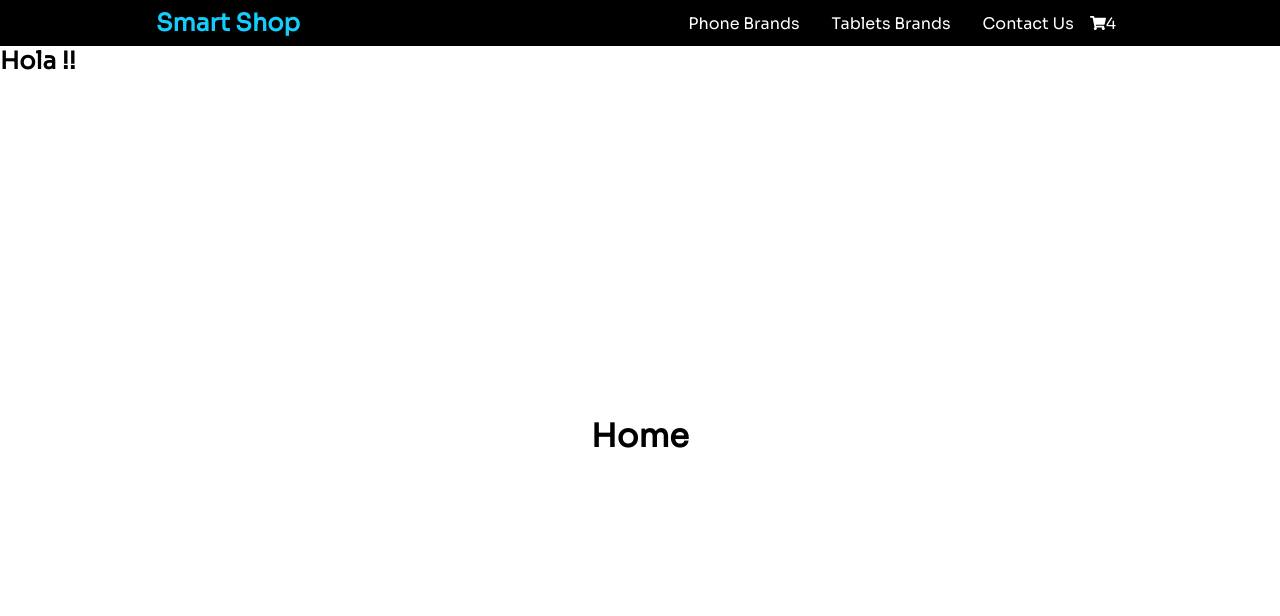
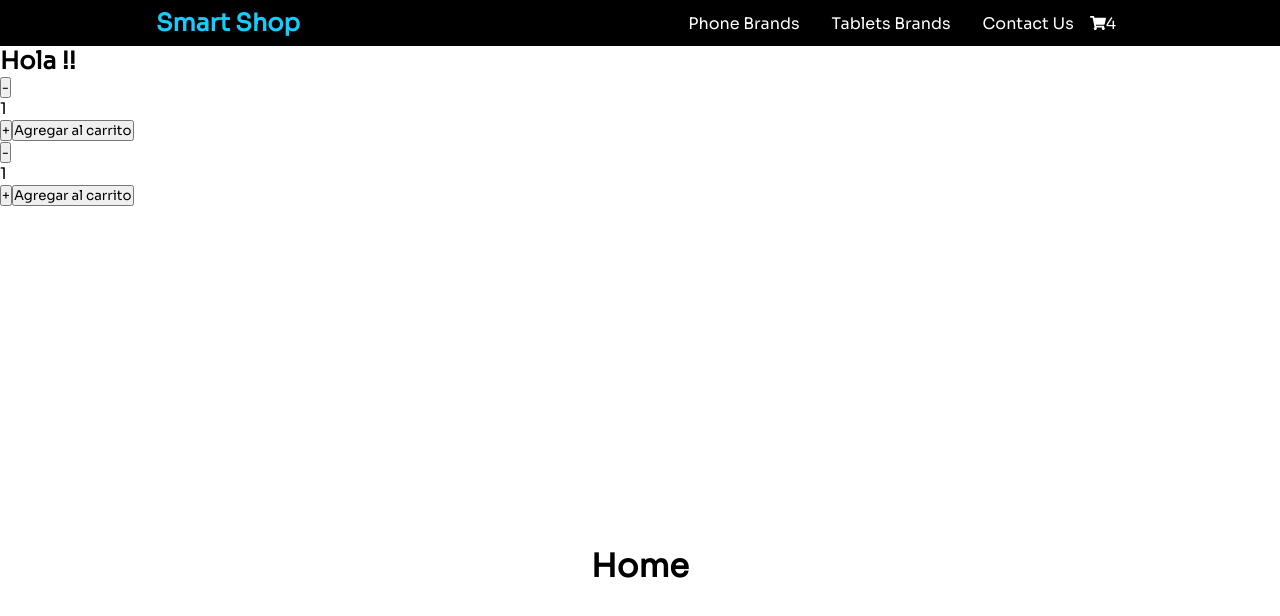
Before and after one commit to franbenettini/cellphone-app, a React (Create React App) app: page / in a window 1280 px wide. Shown: the top 616 px of the page. Built offline with nearby package versions, Linux system fonts and the light colour scheme.

Commit message:
add Counter

```diff
--- a/public/index.html
+++ b/public/index.html
@@ -9,12 +9,10 @@
       name="description"
       content="Web site created using create-react-app"
     />
-    <link rel="apple-touch-icon" href="%PUBLIC_URL%/logo192.png" />
     <!--
       manifest.json provides metadata used when your web app is installed on a
       user's mobile device or desktop. See https://developers.google.com/web/fundamentals/web-app-manifest/
     -->
-    <link rel="manifest" href="%PUBLIC_URL%/manifest.json" />
     <!--
       Notice the use of %PUBLIC_URL% in the tags above.
       It will be replaced with the URL of the `public` folder during the build.
--- /dev/null
+++ b/src/components/ItemCount/ItemCount.js
@@ -0,0 +1,29 @@
+import { useState } from 'react'
+
+const Counter = ({initial, stock, onAdd}) => {
+    const [count, setCount] = useState(initial)
+
+    const decrement = () => {
+        if ((count > 1)){
+            setCount(count-1)
+        }
+    }
+
+    const increment = () => {
+        if (count < stock){
+            setCount(count+1)
+        }
+    }
+
+
+    return(
+        <div>
+            <button onClick={decrement}>-</button>
+            <p>{count}</p>
+            <button onClick={increment}>+</button>
+            <button onClick={() => onAdd(count)}>Agregar al carrito</button>
+        </div>
+    )
+}
+
+export default Counter
--- a/src/components/ItemListContainer/ItemListContainer.js
+++ b/src/components/ItemListContainer/ItemListContainer.js
@@ -1,6 +1,18 @@
+import Counter from '../ItemCount/ItemCount';
+
 const ItemListContainer = (props) => {
+
+    const handleOnAdd = (quantity, onAdd) => {
+         console.log(`se agregaron ${quantity} productos`)
+
+    }
+
     return(
-        <h2>{props.greeting}</h2>
+        <>
+            <h2>{props.greeting}</h2>
+            <Counter initial={1} stock={10} onAdd={handleOnAdd}/>
+            <Counter initial={1} stock={15} onAdd={handleOnAdd}/>
+        </>
     )
 }
 
--- a/src/components/Navbar/Navbar.js
+++ b/src/components/Navbar/Navbar.js
@@ -11,13 +11,13 @@
             </NavLink>
             <Bars/>
             <NavMenu>
-                <NavLink to="/phone-brands" activeStyle>
+                <NavLink to="/phone-brands">
                     Phone Brands
                 </NavLink>
-                <NavLink to="/tablet-brands" activeStyle>
+                <NavLink to="/tablet-brands">
                     Tablets Brands
                 </NavLink>
-                <NavLink to="/contact-us" activeStyle>
+                <NavLink to="/contact-us">
                     Contact Us
                 </NavLink>
                 <CartWidget/>
```
